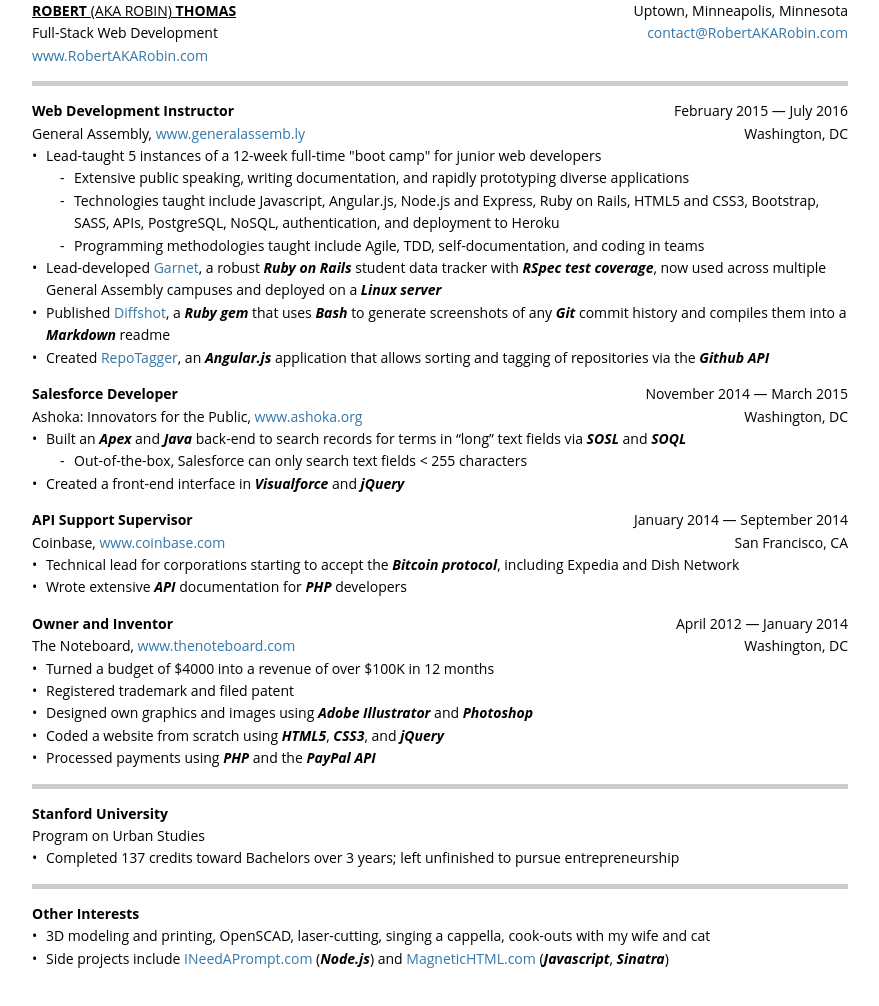
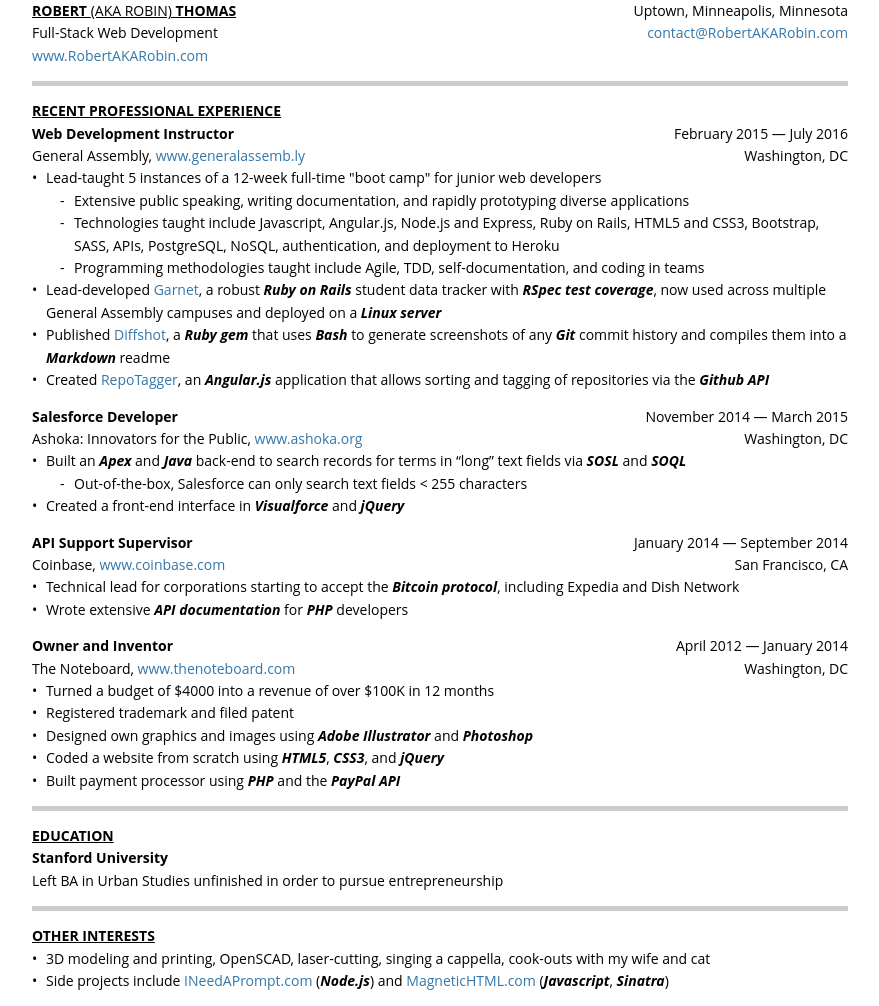
Before and after one commit to RobertAKARobin/robertakarobin.github.io, a PHP site: page / in a window 1280 px wide. Shown: the whole page, without its empty margins (200-1079 px from the left). Before the commit the page ends 968 px from the top, so only its background shows below. Run offline with PHP 8.4, Linux system fonts and the light colour scheme.

Commit message:
Formatting and education section

```diff
--- a/css/styles.css
+++ b/css/styles.css
@@ -40,7 +40,6 @@ section, main, hr {
 }
 
 section {
-  margin-top: 1em;
   margin-bottom: 1em;
 }
 section.title {
@@ -75,14 +74,19 @@ li li:before {
   content: "-";
 }
 
-h1 {
+h1, h2 {
   font-weight: bold;
   text-transform: uppercase;
   text-decoration: underline;
 }
-h1 sub {
+h1 sub, h2 sub {
   font-weight: normal;
   vertical-align: baseline;
+}
+
+h2 {
+  border-top: 5px solid #ccc;
+  padding-top: 1em;
 }
 
 h3 {
@@ -106,6 +110,11 @@ a {
   cursor: pointer;
 }
 
+@media print {
+  body > section:last-child {
+    margin-bottom: 0;
+  }
+}
 @media screen {
   body {
     width: 8.5in;
--- a/css/styles.scss
+++ b/css/styles.scss
@@ -43,7 +43,6 @@ section, main, hr{
 
 
 section{
-  margin-top:1em;
   margin-bottom:1em;
 
   &.title{
@@ -77,7 +76,7 @@ li{
   }
 }
 
-h1{
+h1, h2{
   font-weight:bold;
   text-transform:uppercase;
   text-decoration:underline;
@@ -85,6 +84,10 @@ h1{
     font-weight:normal;
     vertical-align:baseline;
   }
+}
+h2{
+  border-top:5px solid #ccc;
+  padding-top:1em;
 }
 h3{
   font-weight:bold;
@@ -106,6 +109,11 @@ a{
   cursor:pointer;
 }
 
+@media print{
+  body > section:last-child{
+    margin-bottom:0;
+  }
+}
 @media screen{
   body{
     width:8.5in;
--- a/index.html
+++ b/index.html
@@ -24,7 +24,10 @@
       </address>
     </section>
 
-    <hr />
+    <section>
+      <header>
+        <h2>Recent Professional Experience</h2>
+      </header>
 
       <section>
         <header>
@@ -82,7 +85,7 @@
 
         <ul>
           <li>Technical lead for corporations starting to accept the <em>Bitcoin protocol</em>, including Expedia and Dish Network</li>
-        <li>Wrote extensive <em>API</em> documentation for <em>PHP</em> developers</li>
+          <li>Wrote extensive <em>API documentation</em> for <em>PHP</em> developers</li>
         </ul>
       </section>
 
@@ -101,28 +104,28 @@
           <li>Registered trademark and filed patent</li>
           <li>Designed own graphics and images using <em>Adobe Illustrator</em> and <em>Photoshop</em></li>
           <li>Coded a website from scratch using <em>HTML5</em>, <em>CSS3</em>, and <em>jQuery</em></li>
-        <li>Processed payments using <em>PHP</em> and the <em>PayPal API</em></li>
+          <li>Built payment processor using <em>PHP</em> and the <em>PayPal API</em></li>
         </ul>
       </section>
+    </section>
 
-    <hr />
+    <section>
+      <header>
+        <h2>Education</h2>
+      </header>
 
       <section>
         <header>
           <h3>Stanford University</h3>
-        <p>Program on Urban Studies</p>
+          <p>Left BA in Urban Studies unfinished in order to pursue entrepreneurship</p>
         </header>
-
-      <ul>
-        <li>Completed 137 credits toward Bachelors over 3 years; left unfinished to pursue entrepreneurship</li>
-      </ul>
       </section>
 
-    <hr />
+    </section>
 
     <section>
       <header>
-        <h3>Other Interests</h3>
+        <h2>Other Interests</h2>
       </header>
 
       <ul>
```
Lines whose indentation alone changed are shown as unchanged.
